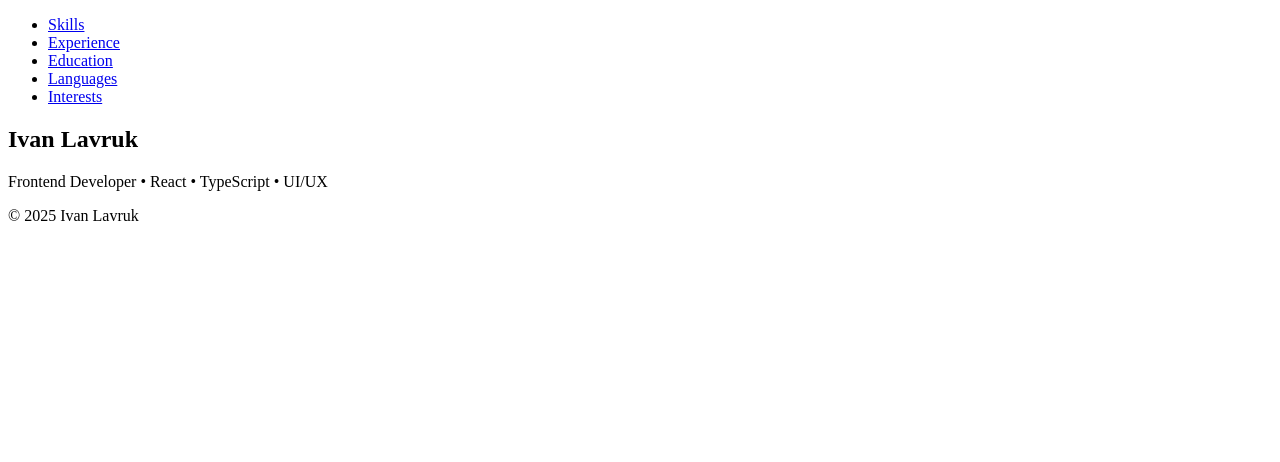
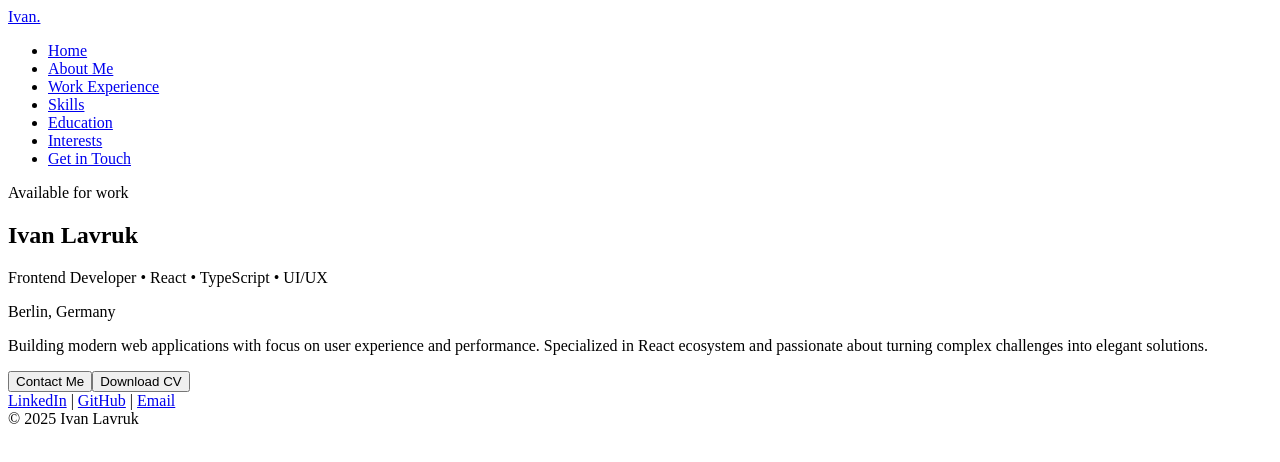
Before and after one commit to iLavruk/Portfolio, a React (Vite) app: page / in a window 1280 px wide. Shown: the top 462 px of the page. Built offline with nearby package versions, Linux system fonts and the light colour scheme.

Commit message:
added info to hero/footer

```diff
--- a/src/App.tsx
+++ b/src/App.tsx
@@ -2,6 +2,7 @@ import resume from '@data/resumeData.json'
 import type { ResumeData } from '@types'
 import Header from '@components/header/Header'
 import Hero from '@components/hero/Hero'
+import Footer from '@components/footer/Footer'
 
 const data = resume as unknown as ResumeData
 
@@ -9,9 +10,15 @@ export default function App() {
   return (
     <>
       <Header />
-      <Hero name={data.name} title={data.title} />
+      <Hero
+        name={data.name}
+        title={data.title}
+        location={data.contacts.location}
+        available={true}
+        summary="Building modern web applications with focus on user experience and performance. Specialized in React ecosystem and passionate about turning complex challenges into elegant solutions."
+      />
 
-      <footer>© {new Date().getFullYear()} {data.name}</footer>
+      <Footer name={data.name} />
     </>
   )
 }
--- /dev/null
+++ b/src/components/footer/Footer.tsx
@@ -0,0 +1,6 @@
+import type { FooterProps } from '@types'
+
+export default function Footer({ name }: FooterProps) {
+  const year = new Date().getFullYear()
+  return <footer>© {year} {name}</footer>
+}
--- a/src/components/header/Header.tsx
+++ b/src/components/header/Header.tsx
@@ -3,6 +3,9 @@ import Nav from '@components/nav/Nav'
 export default function Header() {
   return (
     <header>
+      <div>
+        <a href="#">Ivan.</a>
+      </div>
       <Nav />
     </header>
   )
--- a/src/components/hero/Hero.tsx
+++ b/src/components/hero/Hero.tsx
@@ -1,10 +1,20 @@
 import type { HeroProps } from '@types'
 
-export default function Hero({ name, title }: HeroProps) {
+export default function Hero({ name, title, location, summary, available }: HeroProps) {
   return (
     <section>
+      {available && <div>Available for work</div>}
       <h1>{name}</h1>
       <p>{title}</p>
+      {location && <div>{location}</div>}
+      {summary && <p>{summary}</p>}
+      <div>
+        <button type="button">Contact Me</button>
+        <button type="button">Download CV</button>
+      </div>
+      <div>
+        <a href="#">LinkedIn</a> | <a href="#">GitHub</a> | <a href={`mailto:`}>Email</a>
+      </div>
     </section>
   )
 }
--- a/src/lib/constants/navigation.constant.ts
+++ b/src/lib/constants/navigation.constant.ts
@@ -1,9 +1,11 @@
 import type { NavItem } from '@types'
 
 export const NAV_ITEMS: NavItem[] = [
+  { id: 'home', label: 'Home' },
+  { id: 'about', label: 'About Me' },
+  { id: 'work-experience', label: 'Work Experience' },
   { id: 'skills', label: 'Skills' },
-  { id: 'experience', label: 'Experience' },
   { id: 'education', label: 'Education' },
-  { id: 'languages', label: 'Languages' },
   { id: 'interests', label: 'Interests' },
+  { id: 'contact', label: 'Get in Touch' },
 ]
--- /dev/null
+++ b/src/types/footer.type.ts
@@ -0,0 +1,3 @@
+export type FooterProps = {
+  name: string
+}
--- a/src/types/hero.type.ts
+++ b/src/types/hero.type.ts
@@ -1,4 +1,7 @@
 export type HeroProps = {
   name: string
   title: string
+  location?: string
+  summary?: string
+  available?: boolean
 }
--- a/src/types/types.ts
+++ b/src/types/types.ts
@@ -7,3 +7,4 @@ export type { ResumeData } from './resume.type'
 export type { NavItem } from './navigation.type'
 export type { HeaderProps } from './header.type'
 export type { HeroProps } from './hero.type'
+export type { FooterProps } from './footer.type'
```
Also changed, not shown: src/types/navigation.type.ts (line endings or trailing spaces).
